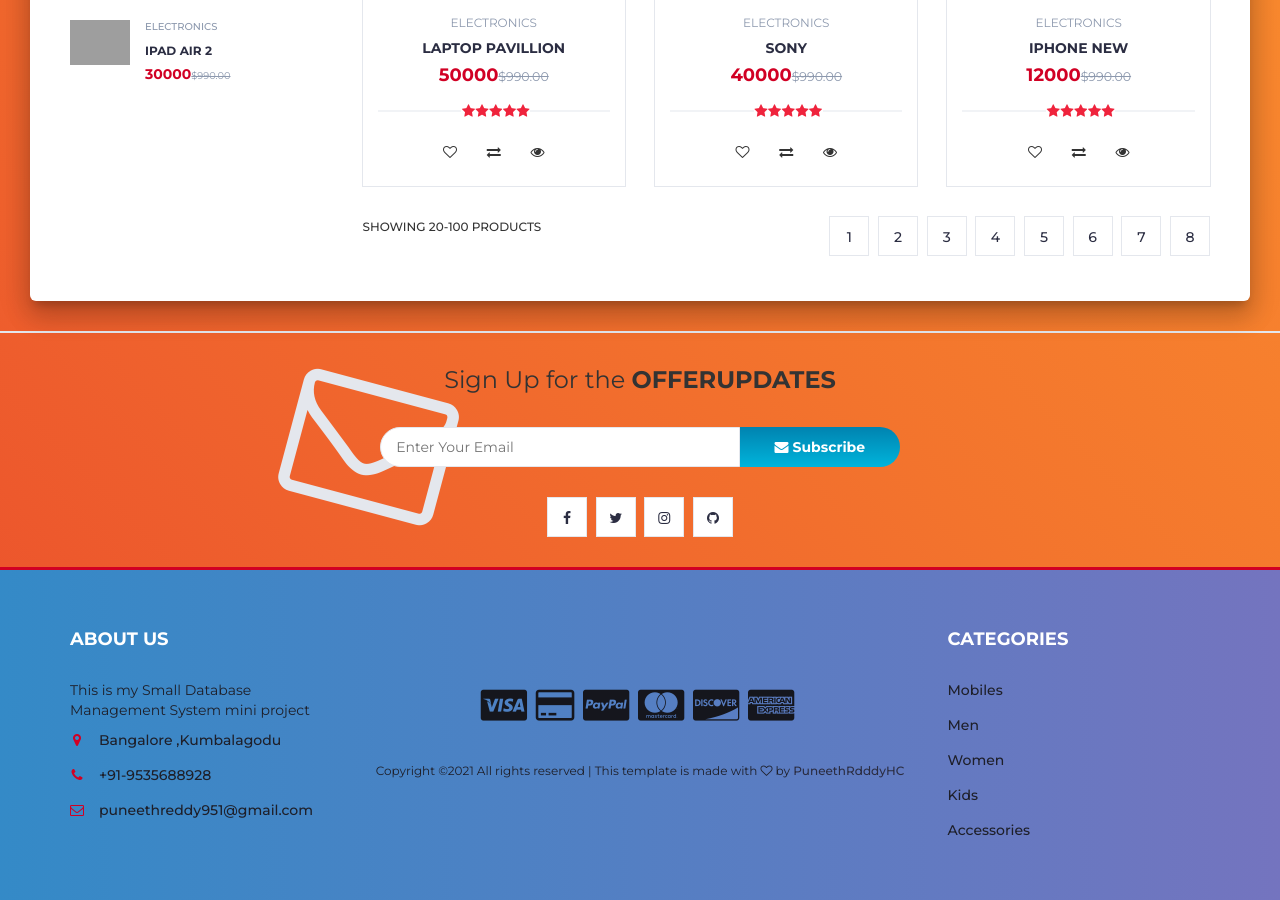
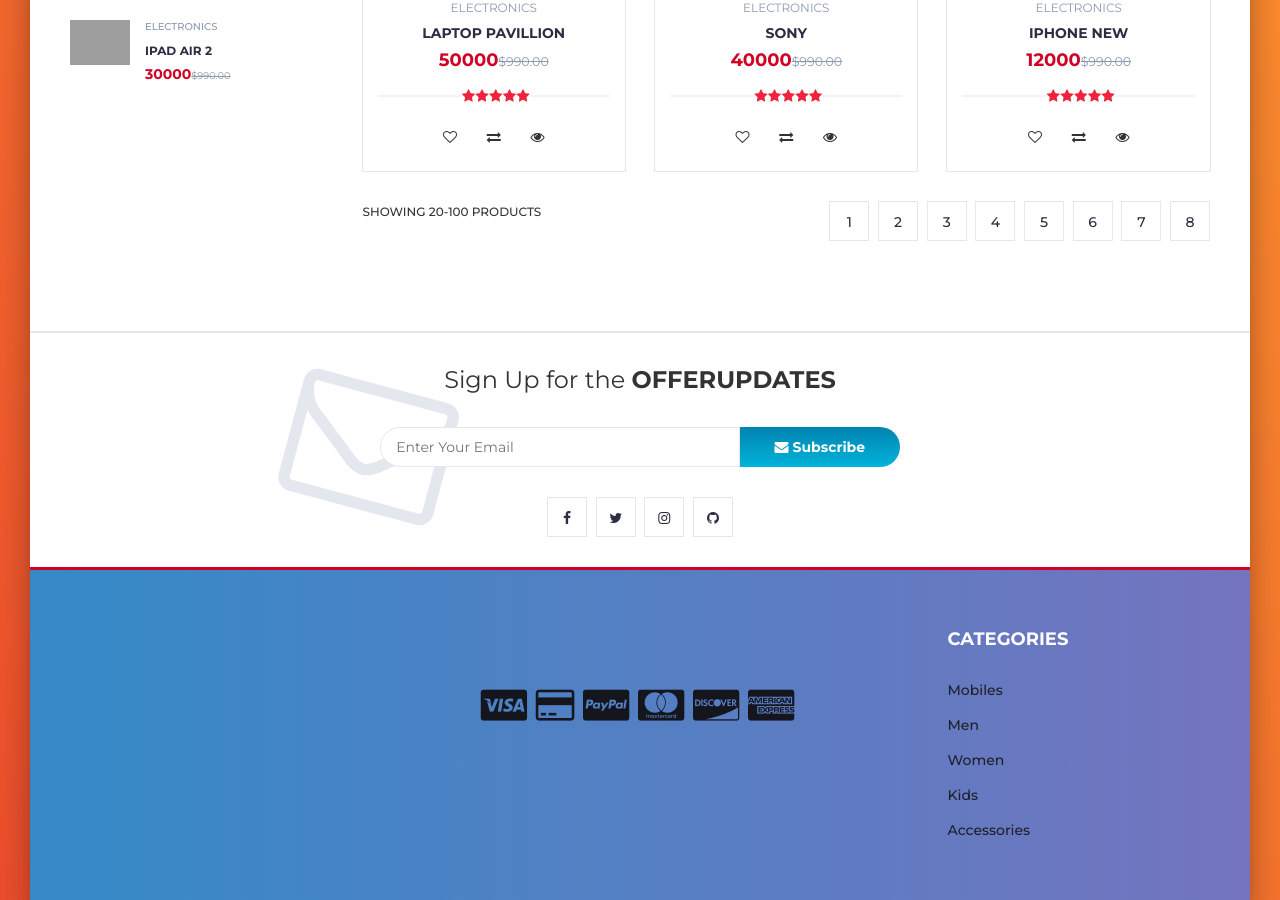
Before and after one commit to Suhrad/B2B-Website, a PHP site: page /myfiles/store.php in a window 1280 px wide. Shown: the part 1267-2167 px from the top of the page. Run offline with PHP 8.4, Linux system fonts and the light colour scheme; data comes from the database, SQL or seed files in the repository; some libraries are stand-ins or nearby versions; grey boxes are pictures that could not be loaded.

Commit message:
Add files via upload

```diff
--- a/footer.php
+++ b/footer.php
@@ -7,13 +7,6 @@
 					<div class="row">
 						<div class="col-md-3 col-xs-6">
 							<div class="footer">
-								<h3 class="footer-title">About Us</h3>
-								<p>This is my Small Database Management System mini project</p>
-								<ul class="footer-links">
-									<li><a href="#"><i class="fa fa-map-marker"></i>Bangalore ,Kumbalagodu</a></li>
-									<li><a href="#"><i class="fa fa-phone"></i>+91-9535688928</a></li>
-									<li><a href="#"><i class="fa fa-envelope-o"></i>puneethreddy951@gmail.com</a></li>
-								</ul>
 							</div>
 						</div>
 						<div class="col-md-6 text-center" style="margin-top:80px;">
@@ -25,11 +18,6 @@
 								<li><a href="#"><i class="fa fa-cc-discover"></i></a></li>
 								<li><a href="#"><i class="fa fa-cc-amex"></i></a></li>
 							</ul>
-							<span class="copyright">
-								<!-- Link back to Colorlib can't be removed. Template is licensed under CC BY 3.0. -->
-								Copyright &copy;<script>document.write(new Date().getFullYear());</script> All rights reserved | This template is made with <i class="fa fa-heart-o" aria-hidden="true"></i> by <a href="#" target="_blank">PuneethRdddyHC</a>
-							<!-- Link back to Colorlib can't be removed. Template is licensed under CC BY 3.0. -->
-							</span>
 						</div>
 
 						<div class="col-md-3 col-xs-6">
--- a/header.php
+++ b/header.php
@@ -121,11 +121,6 @@
 			<!-- TOP HEADER -->
 			<div id="top-header">
 				<div class="container">
-					<ul class="header-links pull-left">
-						<li><a href="#"><i class="fa fa-phone"></i> +91-9535688928</a></li>
-						<li><a href="#"><i class="fa fa-envelope-o"></i> puneethreddy951@gmail.com</a></li>
-						<li><a href="#"><i class="fa fa-map-marker"></i>Bangalore</a></li>
-					</ul>
 					<ul class="header-links pull-right">
 						<li><a href="#"><i class="fa fa-inr"></i> INR</a></li>
 						<li><?php
@@ -177,7 +172,7 @@
 						<!-- LOGO -->
 						<div class="col-md-3">
 							<div class="header-logo">
-								<a href="#" class="logo">
+								<a href="index.php" class="logo">
 								<font style="font-style:normal; font-size: 33px;color: aliceblue;font-family: serif">
                                         Online Shop
                                     </font>
@@ -206,15 +201,6 @@
 						<!-- ACCOUNT -->
 						<div class="col-md-3 clearfix">
 							<div class="header-ctn">
-								<!-- Wishlist -->
-								<div>
-									<a href="https://github.com/puneethreddyhc">
-										<i class="fa fa-github"></i>
-										<span>Github</span>
-
-									</a>
-								</div>
-								<!-- /Wishlist -->
 
 								<!-- Cart -->
 								<div class="dropdown">
--- a/store.php
+++ b/store.php
@@ -109,11 +109,11 @@
 									</select>
 								</label>
 							</div>
-							<ul class="store-grid">
+							<!--<ul class="store-grid">
 								<li class="active"><i class="fa fa-th"></i></li>
 								<li><a href="#"><i class="fa fa-th-list"></i></a></li>
 							</ul>
-						</div>
+						</div>-->
 						<!-- /store top filter -->
 
 						<!-- store products -->
```
Also changed, not shown: product.php (+17 -9 lines).
